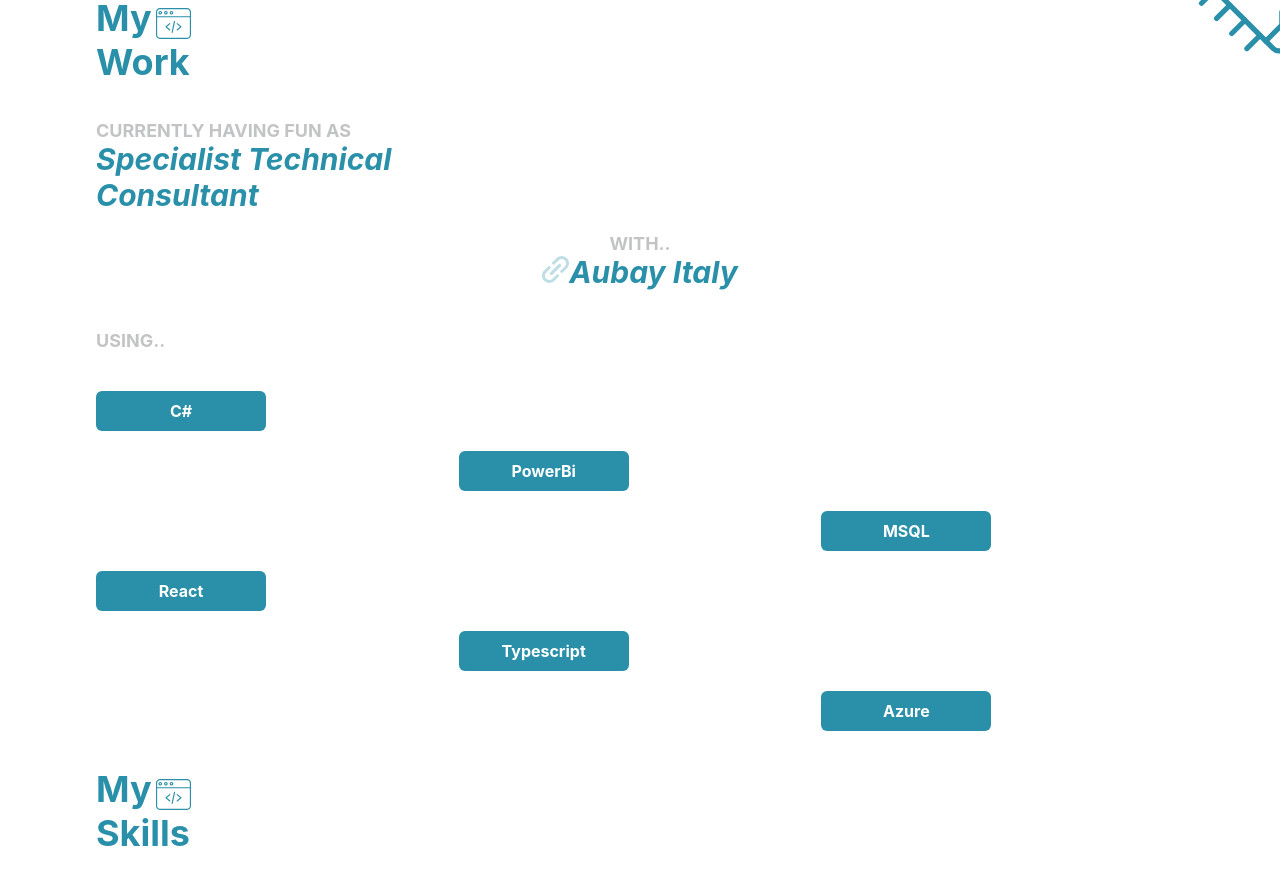
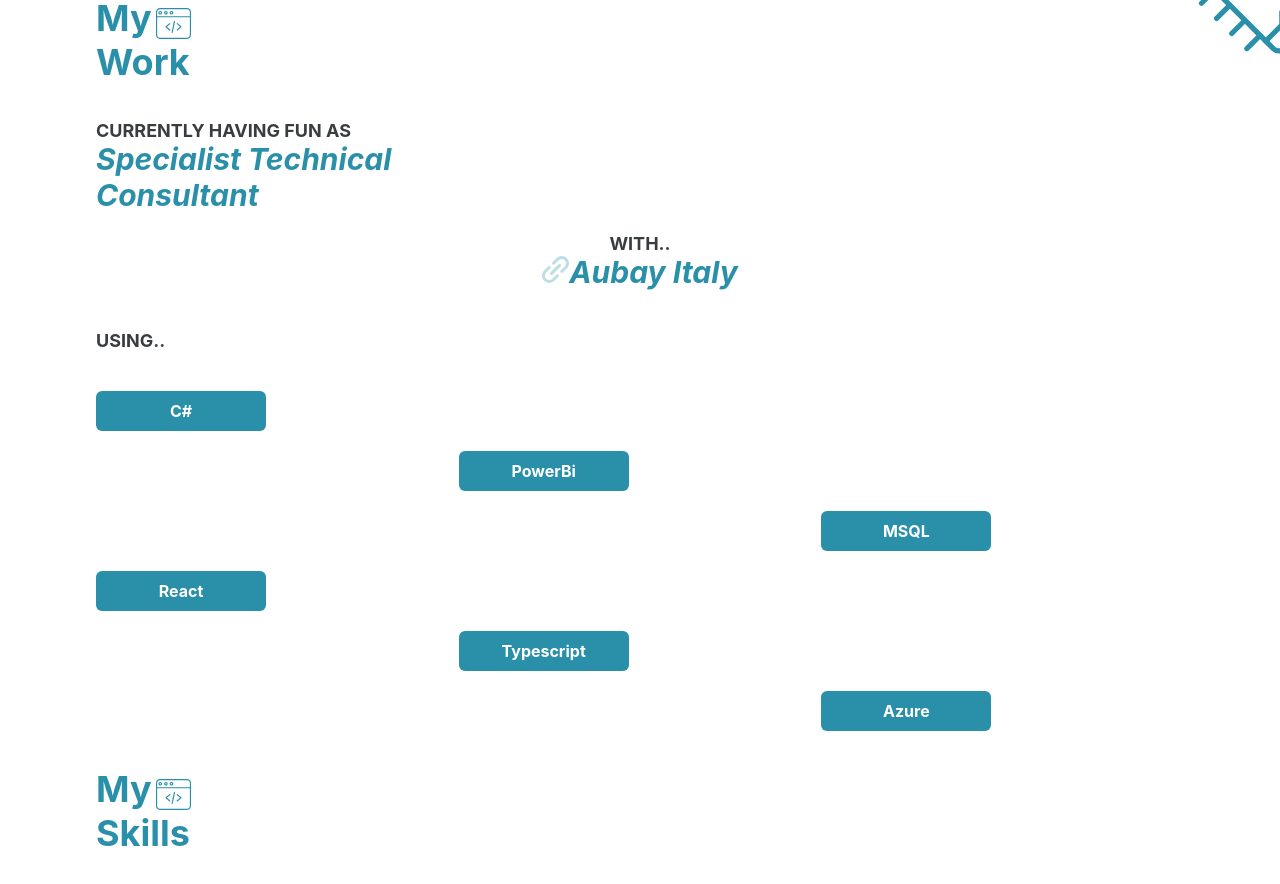
Before and after one commit to XKlaymoreX/CristianHozaPortfolio, a React (Create React App) app: page / in a window 1280 px wide. Shown: the part 860-1744 px from the top of the page. Built offline with nearby package versions, Linux system fonts and the light colour scheme.

Commit message:
oapcity issue upperCaptions

```diff
--- a/src/Home.css
+++ b/src/Home.css
@@ -410,7 +410,6 @@
 
         .upperCaption {
             color: #393D3F;
-            opacity: 30%;
             text-transform: uppercase;
             font-weight: bold;
             font-size: 18px;
@@ -420,7 +419,6 @@
 
         .upperCaptionNM {
             color: #ffffff;
-            opacity: 40%;
             text-transform: uppercase;
             font-weight: bold;
             font-size: 18px;
```
Also changed, not shown: 6 other files (tests, documents, lock files or other folders).
